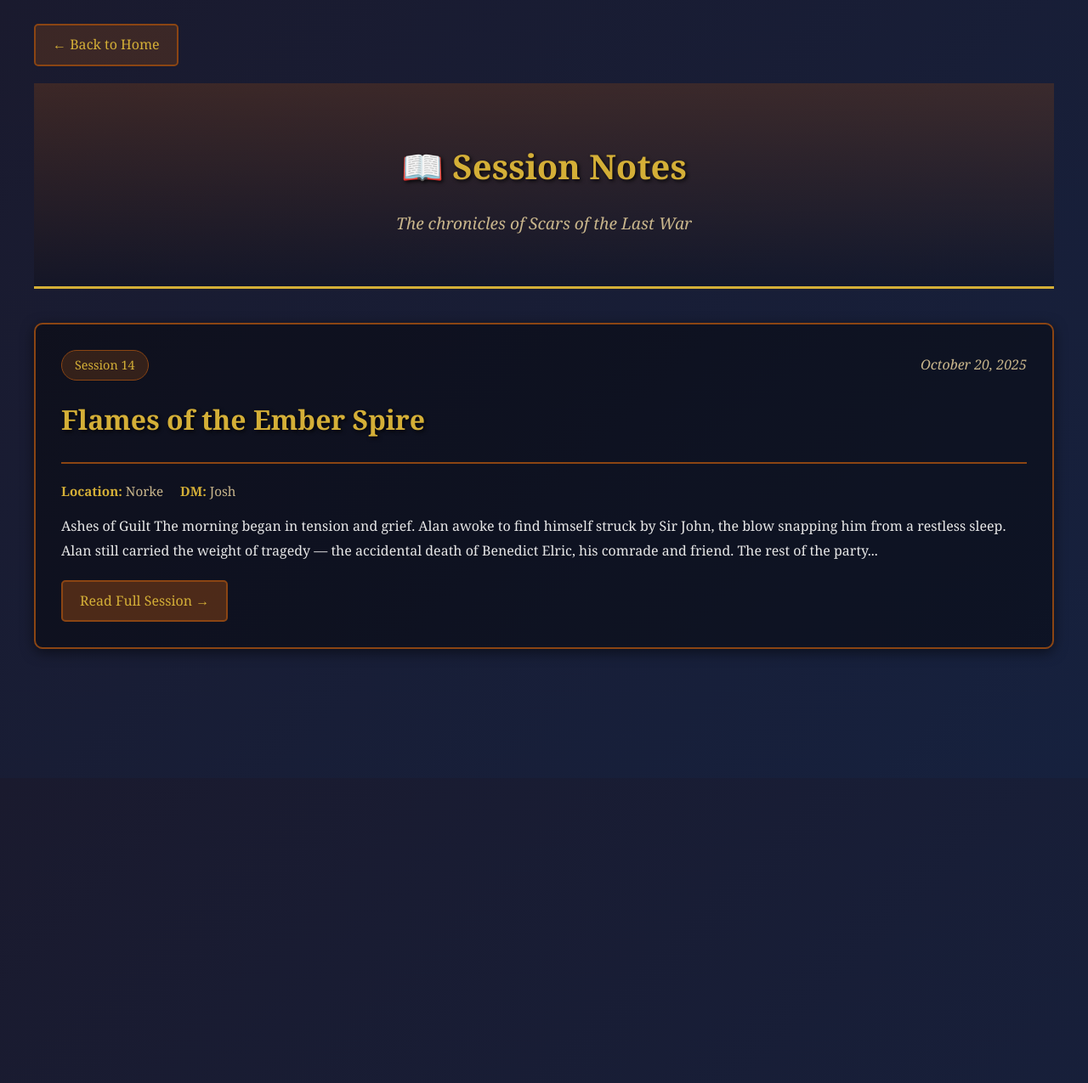
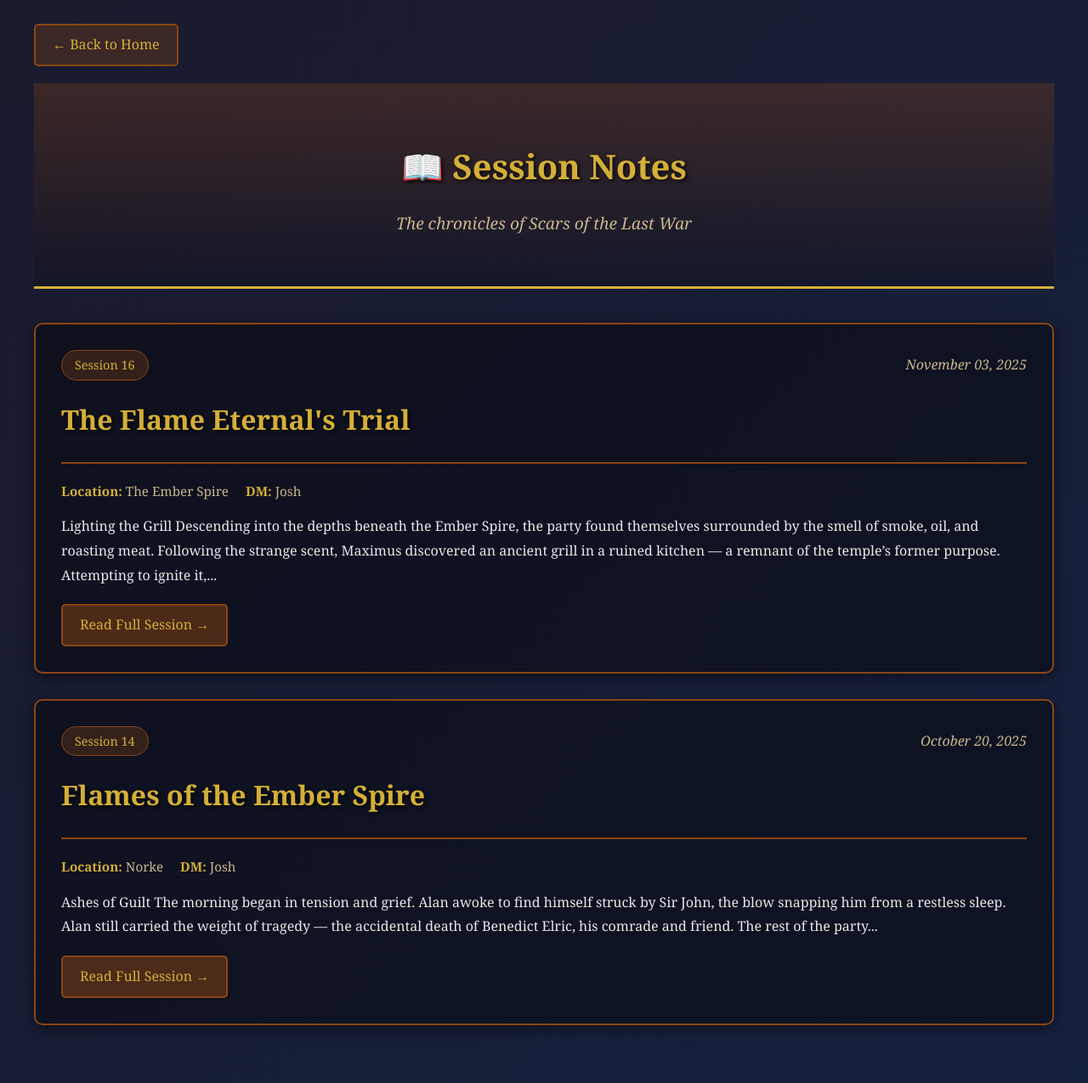
Before and after one commit to dociusbach/scarsofthelastwar, a Jekyll site: the page built from sessions.markdown, in a window 1280 px wide. Shown: the whole page at 85% size. Built offline with Jekyll 4.4.1, drawn with Linux system fonts in a browser that asks for light colours; our own code applies the rules of GitHub Pages for plain Markdown files; before the commit the page ends 916 px from its top, so only the background shows below that; some of the changed lines change nothing that is shown.

Commit message:
Add Session 16 and Update next Session time

```diff
--- a/_data/campaign.yml
+++ b/_data/campaign.yml
@@ -1,5 +1,5 @@
 next_session:
-  date: "Monday, October 27, 2025"
+  date: "Monday, November 10, 2025"
   time: "7:00 PM - 10:00 PM"
   location: "Gaming and Streaming Discord"
 
--- /dev/null
+++ b/_sessions/session-16.md
@@ -0,0 +1,101 @@
+---
+layout: session
+title: "The Flame Eternal's Trial"
+session_number: 16
+date: 2025-11-03
+location: "The Ember Spire"
+dm: "Josh"
+---
+### **Lighting the Grill**
+
+Descending into the depths beneath the **Ember Spire**, the party found themselves surrounded by the smell of smoke, oil, and roasting meat. Following the strange scent, **Maximus** discovered an ancient **grill** in a ruined kitchen — a remnant of the temple’s former purpose. Attempting to ignite it, Maximus unleashed a **forceful fire spell** that blasted both him and **Sir John** into the air, scorching them with their own recklessness. Undeterred, Maximus conjured **a second grill atop the first**, opening a shimmering passage to the next chamber.
+
+---
+
+### **Temptations of the Senses**
+
+As they entered the new room, the **aroma of food** filled the air, thick and intoxicating. Each member of the party felt their desires tug at their mind:
+
+- **Lucien, Sir John, and Jobin**, sharp of wit and will, saw through the illusion immediately.
+
+- **Liora** fell for a bin of “cotton candy,” stuffing her pockets greedily — until Lucien pulled her free, revealing she had been hoarding **shards of broken glass**.
+
+- **Alan** discovered a “juicy steak” and attempted to put it in his butt, in a bizarre fit of enchantment, nearly hid it upon his person before realizing it was a **rotting hotdog**.
+
+- **Maximus** found himself embracing the **most beautiful hotdog imaginable** — only to awaken to **a spiked bottle of ketchup** in his arms, thanks to Sir John’s intervention.
+
+- **Nyxa** devoured a **sweet roll**, which turned out to be a **doughnut full of nails** before Lucien tackled her away from it.
+
+
+Once the spell was broken, the illusion faded, leaving only laughter, confusion, and the acrid smell of burnt sugar.
+
+---
+
+### **The Mephit Chef’s Fury**
+
+The next room sizzled with heat. A **Magma Mephit Chef**, wreathed in flame and fury, awaited them. With mocking laughter, he conjured **lava pits** and rained fire upon the adventurers, assaulting both their bodies and minds.
+
+Through grit and pain, **Maximus** delivered the finishing blow — a roaring **Mustard Blast** that tore a hole straight through the chef’s chest, ricocheted off the wall, and sliced off the Mephit’s left toe. The fiery creature collapsed into molten ash, the smell of charred meat thick in the air.
+
+---
+
+### **The Feast of the Dead**
+
+The party entered a dim hall lined with **ghostly diners** seated at a long table. A **skeletal waiter** approached and presented Maximus with a grim challenge: he must **serve a four-course meal** to appease the spirits — each dish representing a sacrifice.
+
+The ghosts demanded:
+
+1. **Something he loved**
+
+2. **Something warm**
+
+3. **Something that could not be remade**
+
+4. **The party’s greatest failure**
+
+
+Maximus offered:
+
+- A **spoonful of cayenne pepper**, symbol of his victories,
+
+- **Chorizo Dan’s toe**, a relic of past battles,
+
+- The **warmth of his grill**,
+
+- And the party each confessed their **greatest regrets** to complete the offering.
+
+
+Satisfied, the ghosts granted them a **divine meal**, restoring their health and easing their wounds. As they faded, a deep voice echoed through the chamber — a voice that asked Maximus, _“Are you willing to burn for your belief?”_
+
+---
+
+### **The Grillmaster Eternal**
+
+In the final chamber, the party stood before the **Grillmaster Eternal**, the god of flame and flavor himself. His fury was immediate — the floor split with **lava pools**, scorching the party. Yet when his anger cooled, he offered them a final test:
+
+Each hero was to **create something only they could offer**.
+
+- **Alan** grew to a massive size, earning only the Grillmaster’s laughter.
+
+- **Sir John** unleashed a dazzling **Eldritch Blast**, unimpressive to divine eyes.
+
+- **Maximus** crafted the **greatest hotdog ever tasted**,
+
+- **Nyxa**, invisible and cunning, **stole one from his hand**, earning the god’s amusement.
+
+- **Lucien** wove vines into a **divine hotdog**, which even the Grillmaster praised.
+
+
+Then came the final command — a **sacrifice**. One must step into the **divine flame** to save the rest.
+
+Maximus, ever the believer, stepped forward. Flames consumed him. He screamed, staggered back, then in anger conjured a **mustard blast** — but realizing the futility, **he drank the mustard instead**.
+
+When the god asked again, Maximus entered the fire a second time — and **died before their eyes**. Yet the Grillmaster, pleased by his devotion, restored his life and granted him the **Ever-Burning Buns**, a divine blessing that would never cool.
+
+---
+
+### **Echoes of the Past**
+
+Leaving the Ember Spire, the world outside **shifted and warped**. Rain poured like **liquid metal**, and the earth trembled. **Alan’s pack** began to rumble — inside, the **cracked memory core** spilled forth **purple temporal smoke**, distorting time itself.
+
+As the haze spread, the party’s bodies **shifted to their younger forms**, hands strong and bloodstained from the war. **Sir John** looked around and realized, with growing dread, that **everyone had returned to the age they were during the war** — everyone except **Jobin**.
```
